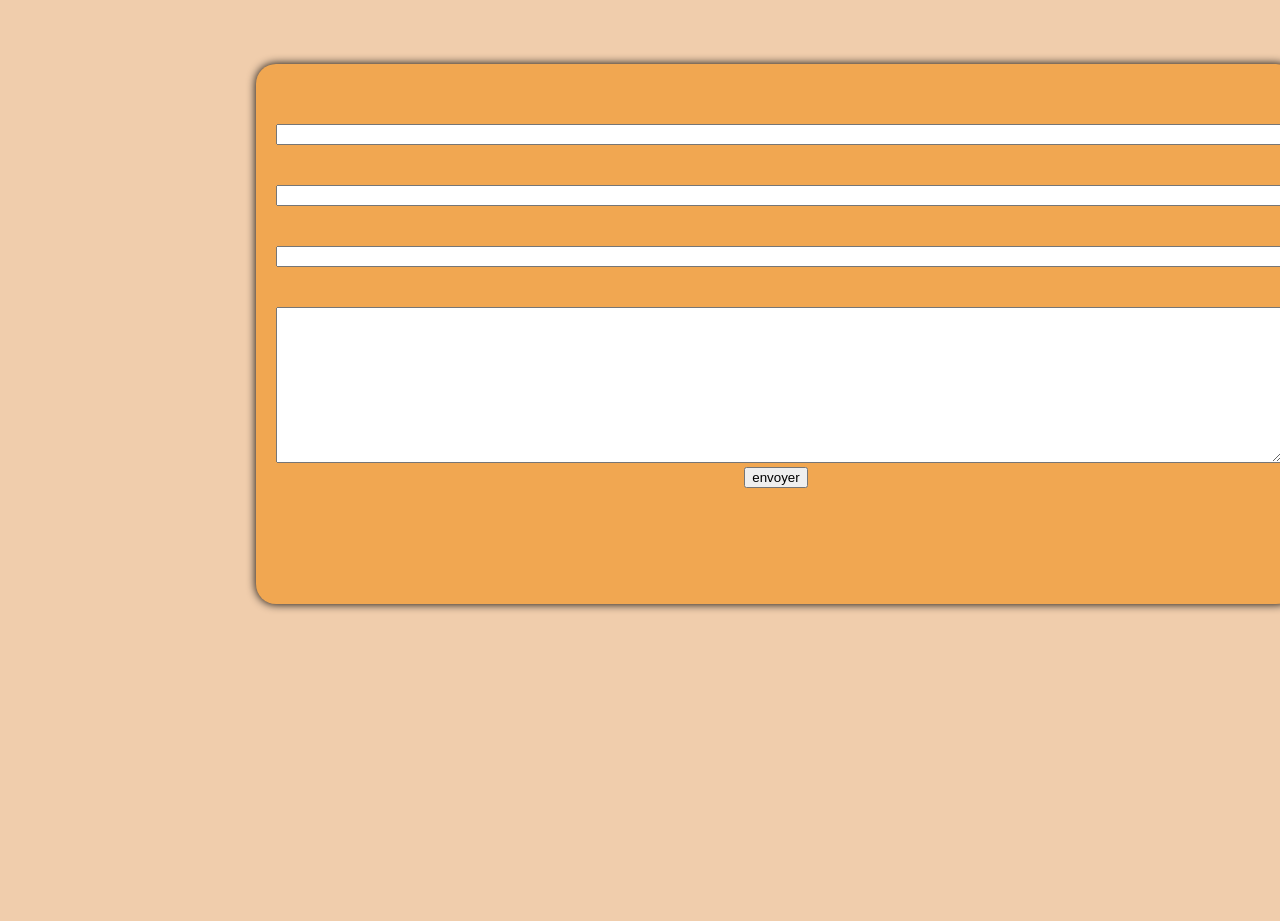
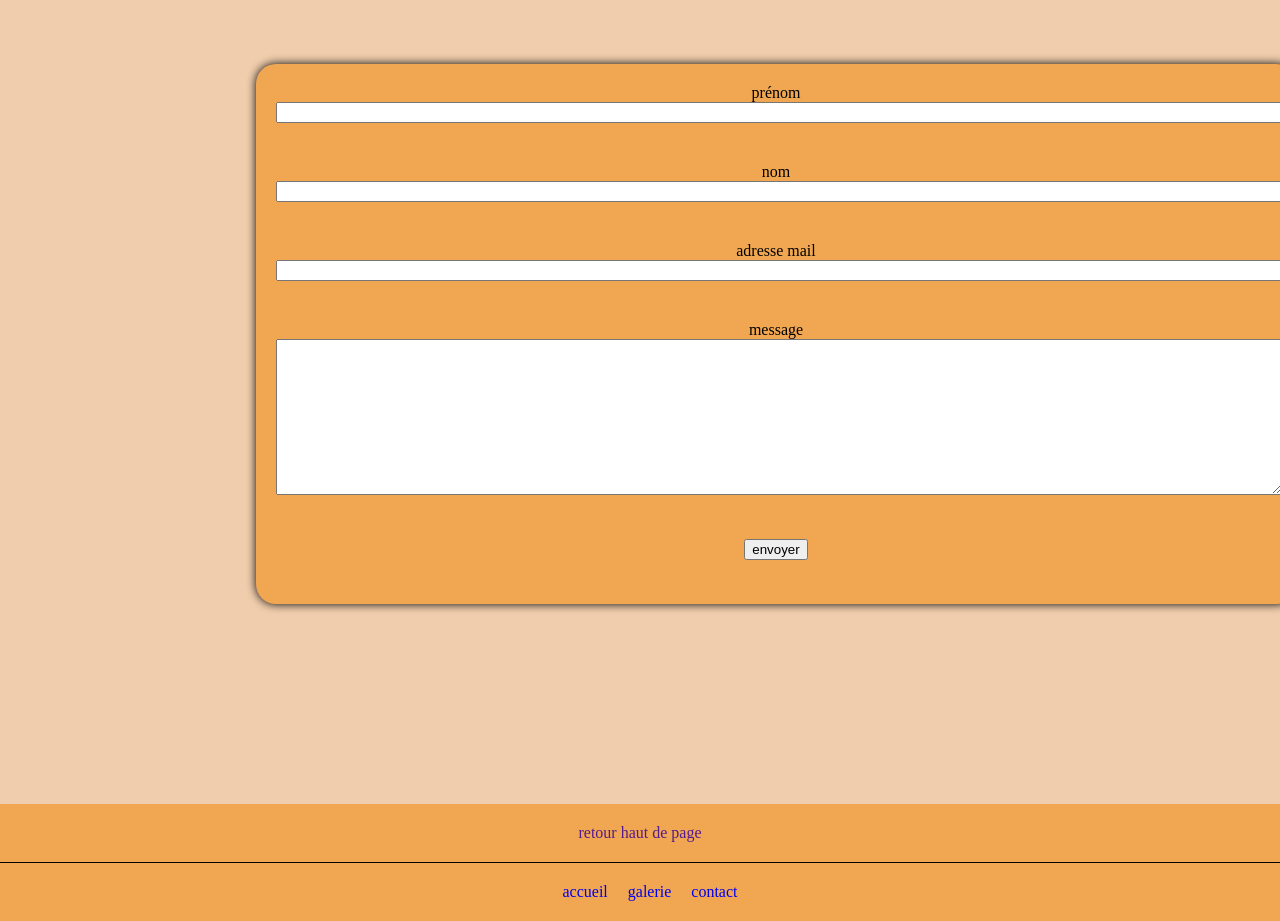
Before and after one commit to follana/structure-dev, a PHP site: page /formulaire.html in a window 1280 px wide. Shown: the part 92-1013 px from the top of the page. Before the commit the page ends 703 px from the top, so only its background shows below. Run offline with PHP 8.4, Linux system fonts and the light colour scheme.

Commit message:
formulaire et galerie

```diff
--- a/5-Exercices-en-cours-formation/test2/formulaire.html
+++ b/5-Exercices-en-cours-formation/test2/formulaire.html
@@ -18,17 +18,31 @@
 <section class="fond">
 
     <form action="" method="">
+        <label>prénom</label>
             <input type="text"surname="prenom"class="inputdata">
+        <label>nom</label>
             <input type="text"name="nom"class="inputdata">
+        <label>adresse mail</label>
             <input type="text"name="adresse"class="inputdata">
+        <label>message</label>
             <textarea name="text" id cols="80"rows="10"class="inputdata"></textarea>
             <input type="submit" value="envoyer">
     </form>
 
 </section>
 
+<section class="espace"></section>
+
 <footer>
 
+    <div class="retour-haut">
+        <a href="">retour haut de page</a>
+    </div>
+    <div class="liens-du-bas">
+        <a href="accueil.html" class="retour">accueil</a>
+        <a href="galerie.html" class="retour">galerie</a>
+        <a href="formulaire.html" class="retour">contact</a>
+    </div>
 
 </footer>
 
--- a/5-Exercices-en-cours-formation/test2/galerie.html
+++ b/5-Exercices-en-cours-formation/test2/galerie.html
@@ -14,7 +14,9 @@
 
     <section>
 
-
+        <img src="chat-norvegien-1.webp.crdownload">
+        <img src="chat_noir_3.jpg">
+        <img src="chaton.jpg">
 
     </section>
 </body>
--- a/5-Exercices-en-cours-formation/test2/style1.css
+++ b/5-Exercices-en-cours-formation/test2/style1.css
@@ -151,7 +151,12 @@ a {
     flex-direction: column;
 }
 
+.espace{
+    height: 200px;
+}
+
 .inputdata{
     width:100%;
-    margin-top: 40px;
+    margin-bottom: 40px;
 }
+/**********************  GALERIE ***********************************************/
```
Also changed, not shown: 5-Exercices-en-cours-formation/test2/chat_noir_3.jpg (added), 5-Exercices-en-cours-formation/test2/chaton.jpg (added), 1 other file.
